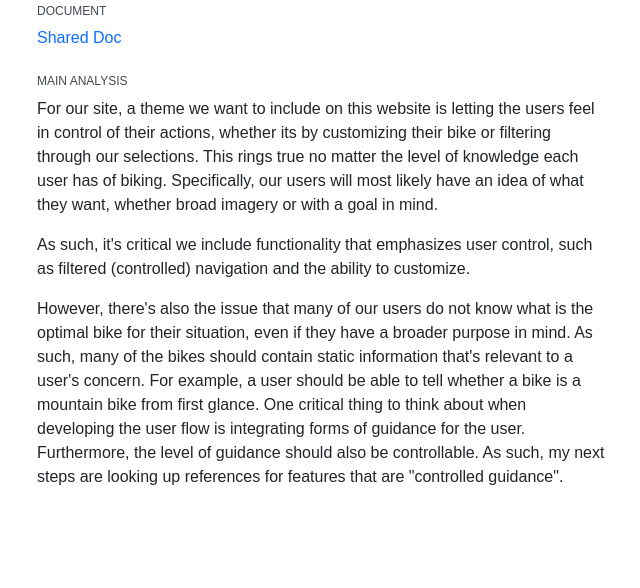
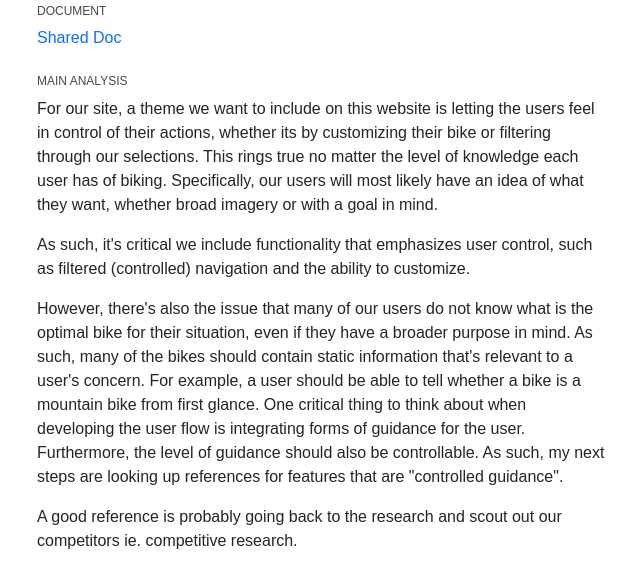
Before and after one commit to f-hanna/applications2024spring, a plain HTML site: page bike-finder/user-story-analysis/index.html in a window 1280 px wide. Shown: the part 168-756 px from the top of the page, without its empty margins (319-959 px from the left). Drawn offline with nearby package versions, Linux system fonts and the light colour scheme.

Commit message:
commit message from terminal

```diff
--- a/bike-finder/user-story-analysis/index.html
+++ b/bike-finder/user-story-analysis/index.html
@@ -83,6 +83,10 @@
             is a mountain bike from first glance. One critical thing to think about when developing the user flow is integrating forms of guidance for the user. Furthermore, the level of guidance should also be controllable. As such, my next steps are looking up references for features that are "controlled guidance".
         </p>
 
+        <p>
+            A good reference is probably going back to the research and scout out our competitors ie. competitive research.
+        </p>
+
 
     </div>
 
```
